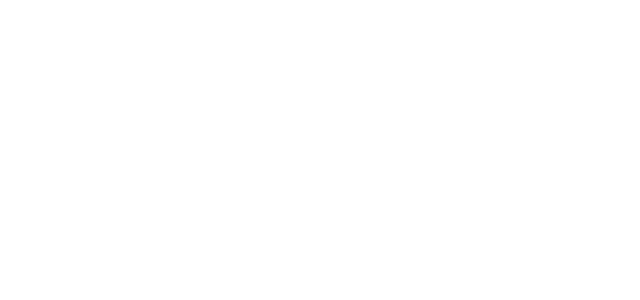
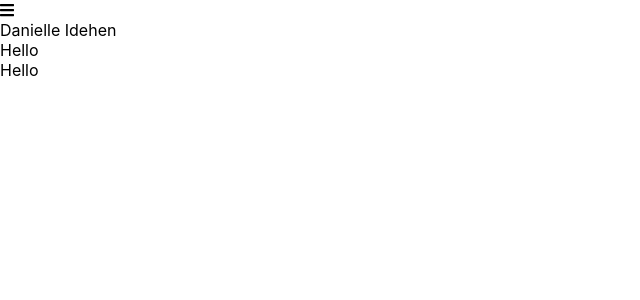
Before and after one commit to DanielleIdehen/d-s-1, a React (Create React App) app: page / in a window 1280 px wide. Shown: the top 300 px of the page, without its empty margins (0-640 px from the left). Built offline with nearby package versions, Linux system fonts and the light colour scheme.

Commit message:
created container for nav bar

```diff
--- a/package.json
+++ b/package.json
@@ -9,6 +9,7 @@
     "@testing-library/jest-dom": "^4.2.4",
     "@testing-library/react": "^9.5.0",
     "@testing-library/user-event": "^7.2.1",
+    "node-sass": "^4.14.1",
     "react": "^16.13.1",
     "react-dom": "^16.13.1",
     "react-scripts": "3.4.1"
--- a/src/components/App.js
+++ b/src/components/App.js
@@ -1,5 +1,5 @@
 import React, { Component } from 'react';
-import '../css/App.css';
+import '../styles/App.scss';
 import NavBar from './NavBar';
 
 class App extends Component{
--- a/src/components/NavBar.js
+++ b/src/components/NavBar.js
@@ -1,5 +1,5 @@
 import React, { Component } from 'react';
-import '../css/App.css';
+import '../styles/App.scss';
 import { FontAwesomeIcon } from '@fortawesome/react-fontawesome'
 import { faBars } from '@fortawesome/free-solid-svg-icons'
 
@@ -13,6 +13,10 @@ class NavBar extends Component{
   render() {
     return(
     <div class="nav-bar">
+      <div class="nav-bar-item"><FontAwesomeIcon icon={faBars} /></div>
+      <div class="nav-bar-item">{this.state.title}</div>
+      <div class="nav-bar-item">Hello</div>
+      <div class="nav-bar-item">Hello</div>
     </div>
   )}
 }
--- a/src/css/App.css
+++ /dev/null
@@ -1,40 +0,0 @@
-:root {
-  --primary-color: black;
-  --background-color:white;
-  --margin-width-small-screen: (16/360)%;
-  --column-width-small-screen: (70/360)%;
-  --gutter-width-small-screen: (16/360)%;
-  --height-nav-small-screen: 8%;
-}
-
-body {
-  background-color: var(--background-color);
-  text-align: center;
-}
-
-h1 {
-  color: var(--primary-color);
-}
-
-p {
-  color: black;
-}
-
-/* For small screen, 360px or less */
-@media screen and (max-width: 360px) {
-  body {
-    background-color: lightgreen;
-  }
-
-  h1 {
-    font-size: var(--small-font);
-  }
-
-
-  .nav-bar{
-    max-width: 100%;
-    max-height: 10%;
-    background-color:var(--background-color);
-  }
-
-}
--- a/src/index.js
+++ b/src/index.js
@@ -2,7 +2,7 @@ import React from 'react';
 import ReactDOM from 'react-dom';
 import App from './components/App';
 import * as serviceWorker from './serviceWorker';
-import './css/index.css';
+import './styles/index.css';
 
 ReactDOM.render(
   <React.StrictMode>
--- /dev/null
+++ b/src/styles/App.scss
@@ -0,0 +1,37 @@
+$primarycolor: black;
+$backgroundcolor:white;
+
+body{
+  background-color:$backgroundcolor;
+  text-align: left;
+}
+
+h1{
+  color: $primarycolor;
+}
+
+p{
+  color: black;
+}
+/* For small screen, 360px or less*/
+@media screen and (max-width: 360px){
+  body{
+    background-color: lightgreen;
+    font-size: 1.6em;
+  }
+
+  .nav-bar{
+    display: grid;
+    width: 100vw;
+    grid-column-gap: 4vw;
+    grid-template-columns: 20vw 20vw 20vw 20vw;
+    background-color: #2196F3;
+    padding: 4vw;
+    background-color: $backgroundcolor;
+  }
+
+  .nav-bar-item {
+    background-color: orange;
+    text-align: center;
+  }
+}
```
Also changed, not shown: src/styles/index.css (renamed from src/css/index.css), 1 other file (tests, documents, lock files or other folders).
